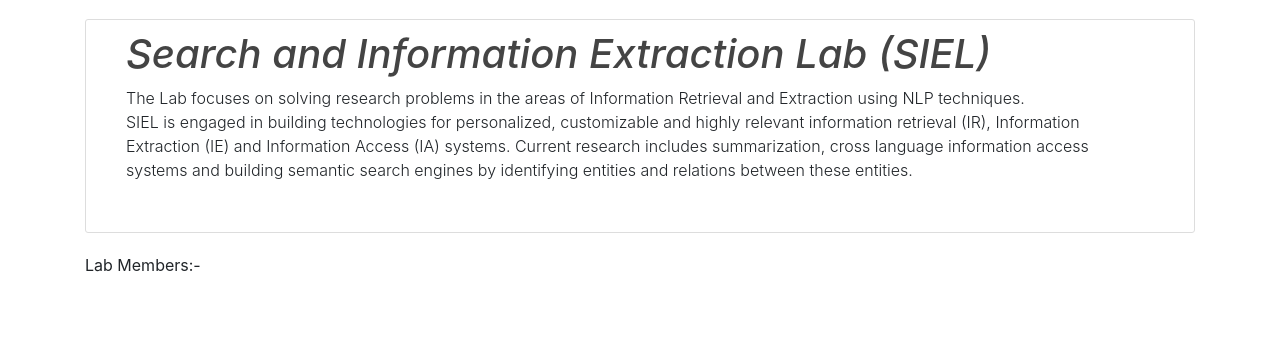
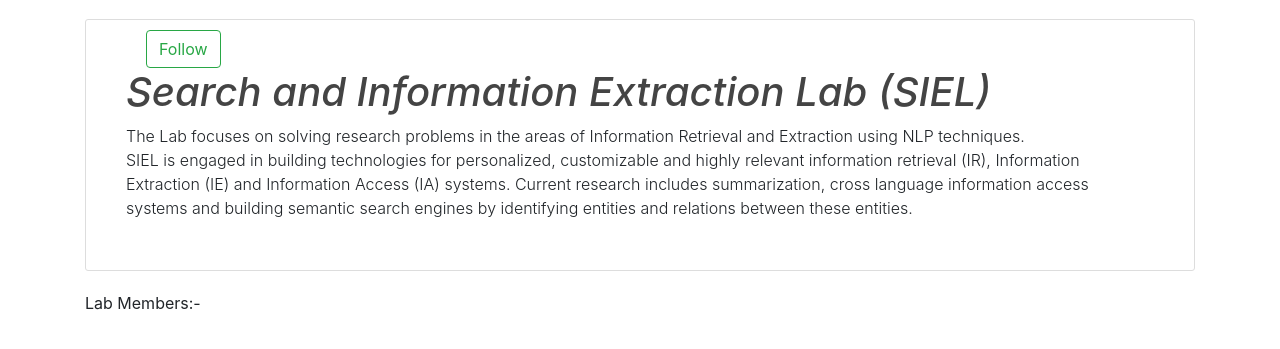
Before and after one commit to Salt-Peter/sce-proj, a Flask app: page /labs/2 in a window 1280 px wide. Shown: the part 61-410 px from the top of the page. Run offline with Flask 2, Linux system fonts and the light colour scheme; data comes from the database, SQL or seed files in the repository; some libraries are stand-ins or nearby versions.

Commit message:
Add follow button on lab_detail page

```diff
--- a/iiit_research/models.py
+++ b/iiit_research/models.py
@@ -103,10 +103,7 @@
     # followee_type can be user or lab
     followee_type = db.Column(db.String(10), nullable=False, default='user')
 
-    # FIXME: Perhaps this constraint should be handled in application logic
     __table_args__ = (
-        # Make sure a user can not follow himself.
-        CheckConstraint(follower != followee, name='check_follower_not_followee'),
         UniqueConstraint('follower', 'followee', 'followee_type', name='follower_followee_unique'),
     )
 
--- a/iiit_research/routes.py
+++ b/iiit_research/routes.py
@@ -265,15 +265,16 @@
                            is_following=is_following)
 
 
-@app.route('/follow_action/<user_id>/<action>')
+@app.route('/follow_action/<user_id>/<action>/<followee_type>')
 @login_required
-def follow_action(user_id, action):
+def follow_action(user_id, action, followee_type):
     if action == 'follow':
-        row = Subscription(follower=current_user.id, followee=user_id)
+        row = Subscription(follower=current_user.id, followee=user_id, followee_type=followee_type)
         db.session.add(row)
         db.session.commit()
     if action == 'unfollow':
-        row = Subscription.query.filter_by(follower=current_user.id, followee=user_id).first_or_404()
+        row = Subscription.query.filter_by(follower=current_user.id, followee=user_id,
+                                           followee_type=followee_type).first_or_404()
         db.session.delete(row)
         db.session.commit()
 
@@ -321,9 +322,17 @@
 
 @app.route('/labs/<lab_id>')
 def lab_detail(lab_id):
-    """Displays a single post."""
     lab = Lab.query.get_or_404(lab_id)
-    return render_template('lab_detail.html', lab=lab)
+
+    is_following = False  # specifies whether currently logged in user follows this lab
+    if current_user.is_authenticated:
+        from sqlalchemy import and_
+        is_following = db.session.query(
+            db.exists().where(
+                and_(Subscription.follower == current_user.id,
+                     Subscription.followee == lab.id))).scalar()
+
+    return render_template('lab_detail.html', lab=lab, is_following=is_following)
 
 
 @app.route('/trending')
--- /dev/null
+++ b/iiit_research/templates/lab_components/btn_follow.html
@@ -0,0 +1,16 @@
+{#
+follower == current user in session,
+followee == user whose profile page is open
+#}
+<span style="margin: 20px">
+{% if is_following %}
+    <a href="{{ url_for('follow_action', user_id=lab.id, action='unfollow', followee_type='lab') }}"
+       class="btn btn-outline-warning">
+        Unfollow
+    </a>
+{% else %}
+    <a href="{{ url_for('follow_action', user_id=lab.id, action='follow', followee_type='lab') }}"
+       class="btn btn-outline-success">
+        Follow </a>
+{% endif %}
+</span>
--- a/iiit_research/templates/lab_detail.html
+++ b/iiit_research/templates/lab_detail.html
@@ -7,11 +7,14 @@
                      alt="profile picture"
                      style="height:50px; width:50px;">
             {% endif %}
+            {% include "lab_components/btn_follow.html" %}
 
             <h1 class="font-italic">{{ lab.name }}</h1>
             <p class="font-weight-light article-content" class="text-justify">{{ lab.description }}</p>
         </div>
     </article>
+
+
     {% include "lab_components/lab_members.html" %}
 
 {% endblock content %}
```
Also changed, not shown: iiit_research/templates/profile_components/btn_follow.html (+6 -4 lines).
